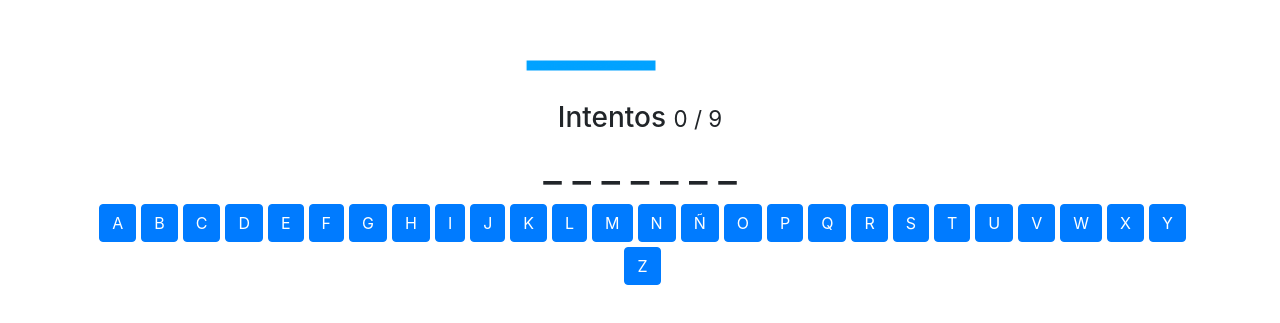
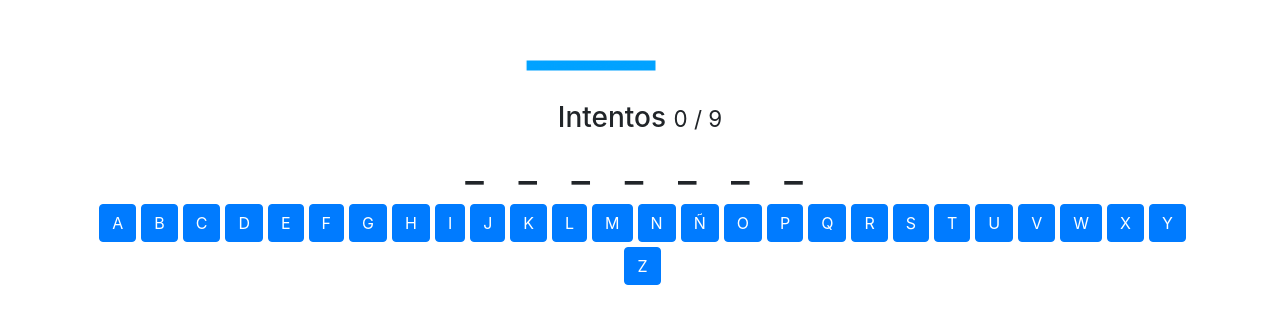
Before and after one commit to feucarlos/udemy-ahoracado, an Angular app: page / in a window 1280 px wide. Shown: the part 299-622 px from the top of the page. Built offline with nearby package versions, Linux system fonts and the light colour scheme.

Commit message:
Se modifico html y css para palabra oculta espaciada

```diff
--- a/src/app/app.component.html
+++ b/src/app/app.component.html
@@ -10,7 +10,7 @@
 
 <div class="row">
   <div class="col text-center">
-    <h1>{{palabraOculta}}</h1>
+    <h1 class="palabra-oculta">{{palabraOculta}}</h1>
   </div>
 </div>
 
--- a/src/styles.css
+++ b/src/styles.css
@@ -7,3 +7,7 @@ button {
     margin-top: 5px;
     margin-left: 5px;
 }
+
+.palabra-oculta {
+    letter-spacing: 12px;
+}
```
